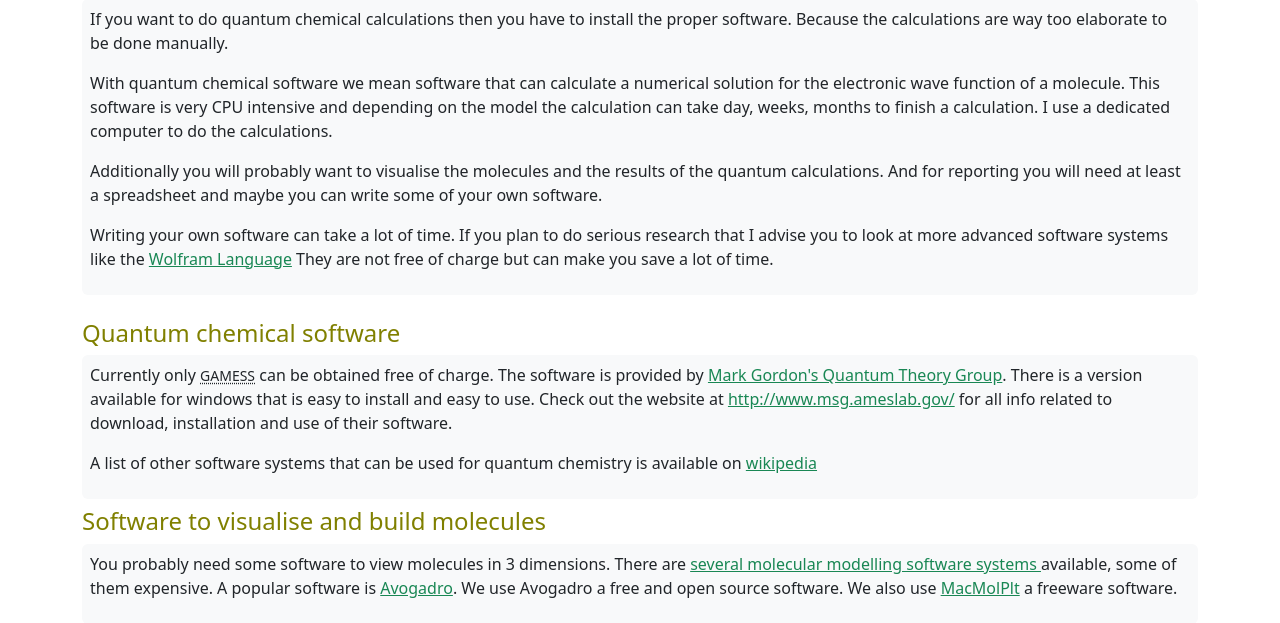
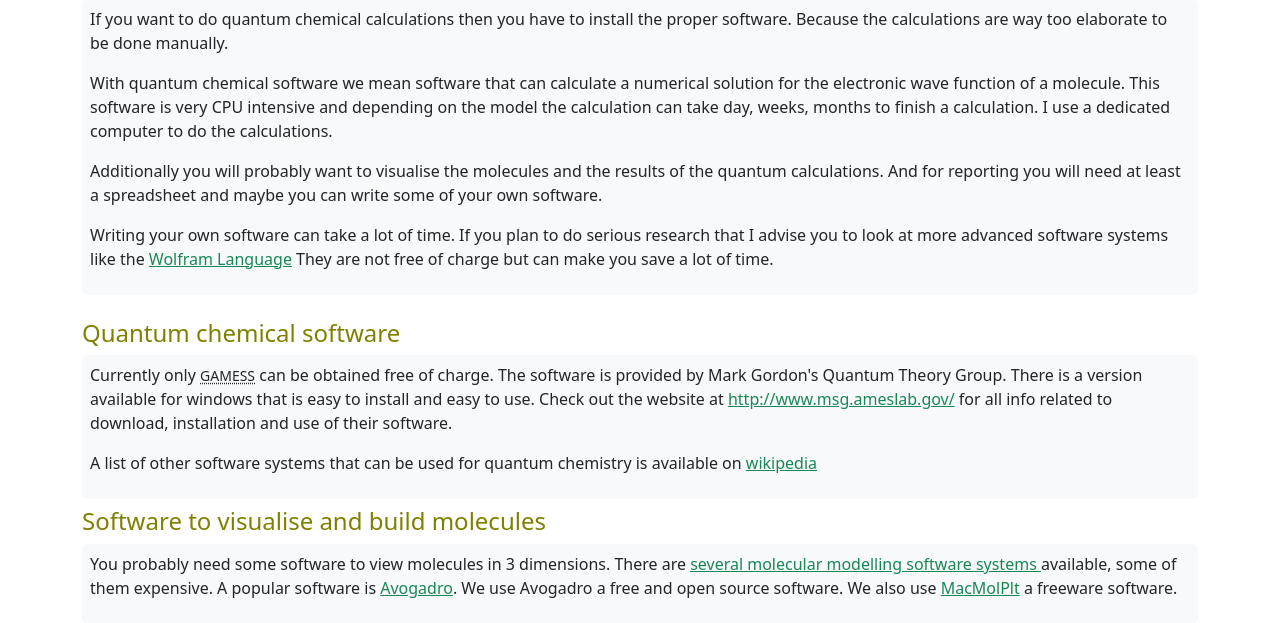
Before and after one commit to demeesterp/QbcWebsite, a PHP site: page /chemicalsoftware.php in a window 1280 px wide. Shown: the part 251-874 px from the top of the page. Run offline with PHP 8.4, Linux system fonts and the light colour scheme.

Commit message:
remove useless link

```diff
--- a/chemicalsoftware.php
+++ b/chemicalsoftware.php
@@ -50,7 +50,7 @@
                 <div class="bg-body-tertiary rounded p-2 mb-2">
                     <p>
                         Currently only <abbr title="The General Atomic and Molecular Electronic Structure System" class="initialism">GAMESS</abbr> can be obtained free of charge.
-                        The software is provided by <a class="link-success" href="http://www.msg.ameslab.gov/" target="_blank">Mark Gordon's Quantum Theory Group</a>.
+                        The software is provided by Mark Gordon's Quantum Theory Group.
                         There is a version available for windows that is easy to install and easy to use.
                         Check out the website at <a class="link-success" href="http://www.msg.ameslab.gov/" target="_blank">http://www.msg.ameslab.gov/</a>
                         for all info related to download, installation and use of their software.
```
